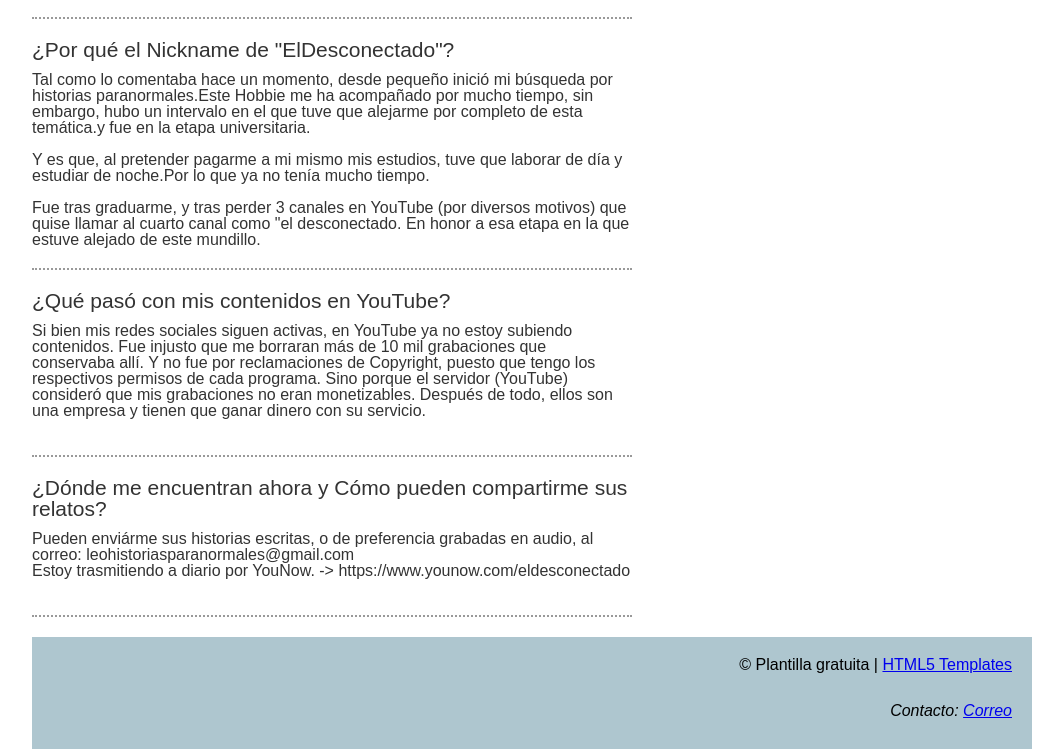
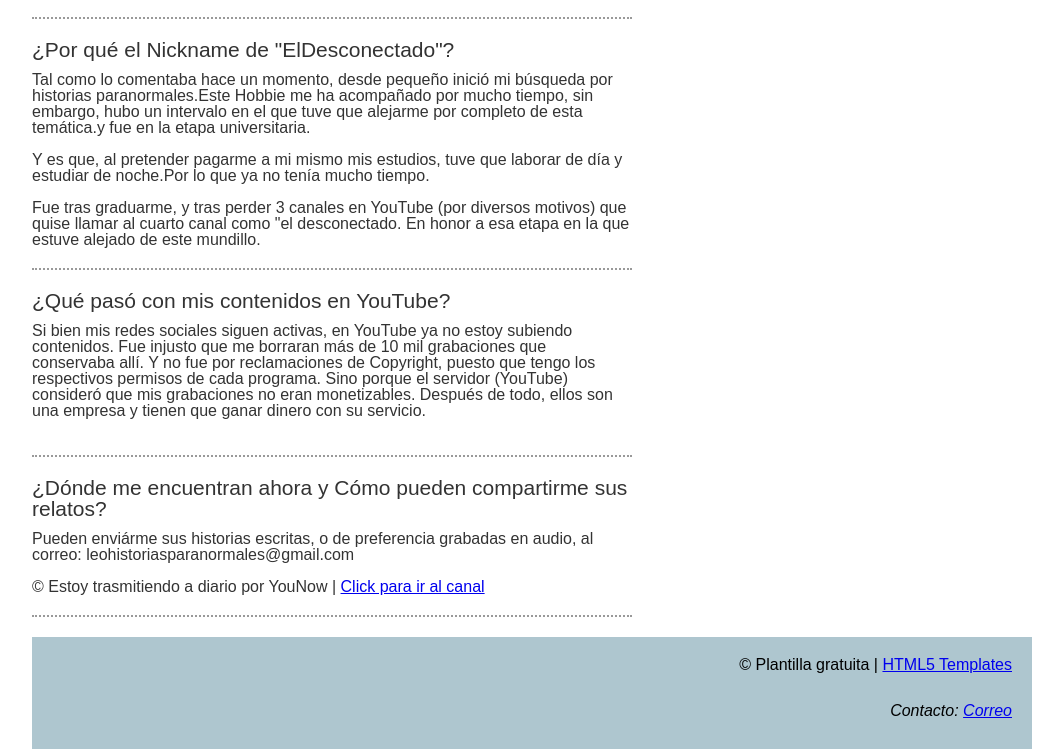
Before and after one commit to eldesconectado/eldesconectado.github.io, a plain HTML site: page index.html in a window 1280 px wide. Shown: the part 365-1114 px from the top of the page, without its empty margins (108-1171 px from the left). Drawn offline with Linux system fonts and the light colour scheme.

Commit message:
Update index.html

```diff
--- a/index.html
+++ b/index.html
@@ -47,8 +47,8 @@
 			<article>
 				<h2>¿Dónde me encuentran ahora y Cómo pueden compartirme sus relatos?</h2>
 			  <p>Pueden enviárme sus historias escritas, o de preferencia grabadas en audio, al correo: leohistoriasparanormales@gmail.com </p>
-			  <p>Estoy trasmitiendo a diario por YouNow. -&gt;  https://www.younow.com/eldesconectado</p>
-				<p>&nbsp;</p>
+			  <p>&nbsp;</p>
+				<p>&copy; Estoy trasmitiendo a diario por YouNow | <a href="https://www.younow.com/eldesconectado/" target="_blank" rel="nofollow">Click para ir al canal</a></p>
             </article>
 		</main>
 		<aside>
```
